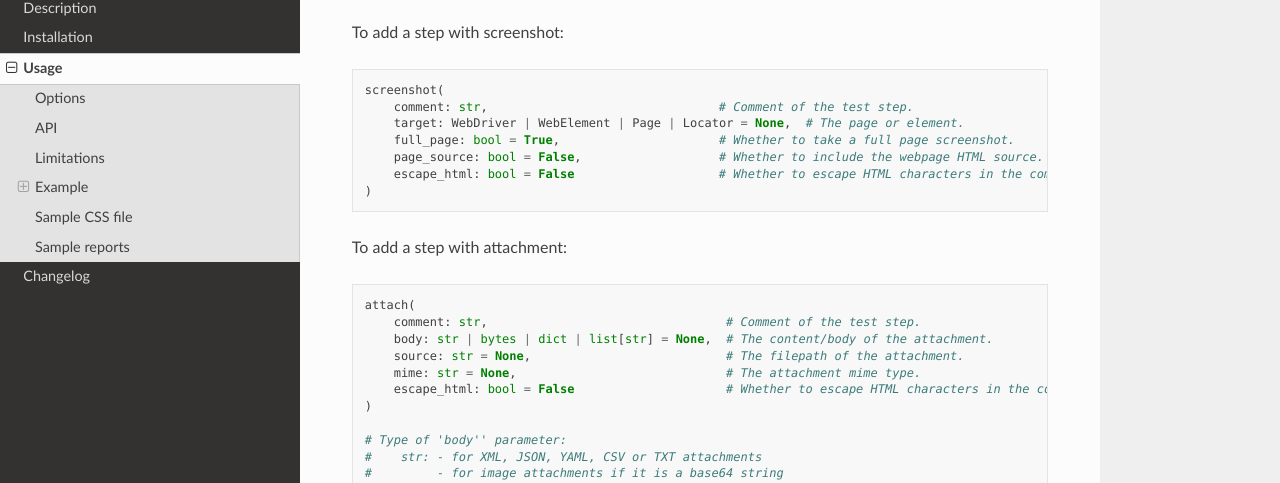
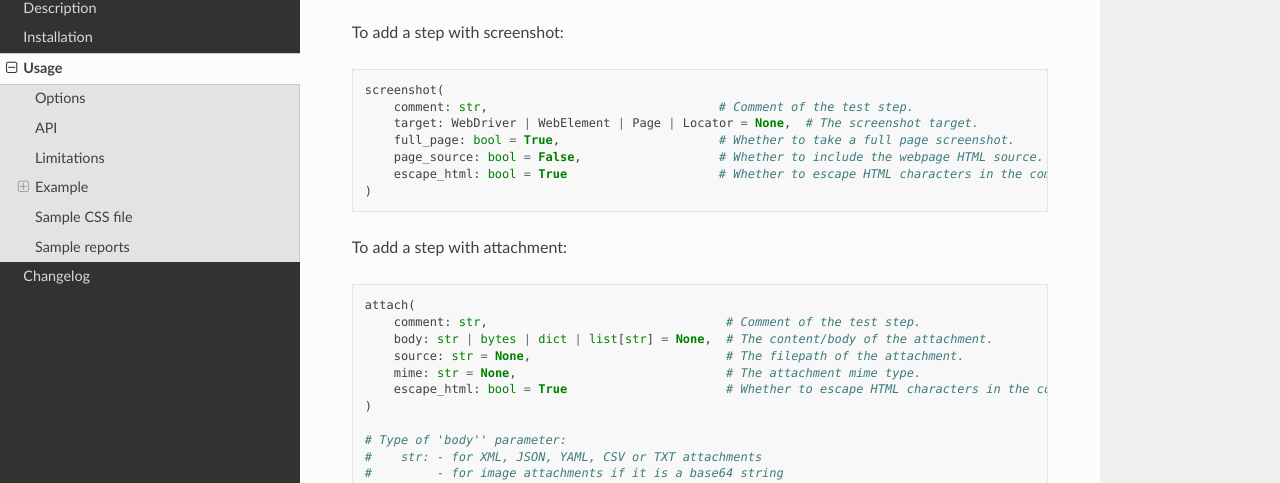
Before and after one commit to harmin-parra/pytest-report-extras, a Sphinx documentation site: the page built from docs/user_guide.rst, in a window 1280 px wide and 900 px high, scrolled down 1743 px. Shown: the part 144-627 px from the top of the window. Built offline with Sphinx 7.4.7 and the Read the Docs theme 3.1.0, drawn with Linux system fonts in a browser that asks for light colours.

Commit message:
change default value for escape_html parameter

```diff
--- a/docs/user_guide.rst
+++ b/docs/user_guide.rst
@@ -90,10 +90,10 @@ To add a step with screenshot:
 
   screenshot(
       comment: str,                                # Comment of the test step.
-      target: WebDriver | WebElement | Page | Locator = None,  # The page or element.
+      target: WebDriver | WebElement | Page | Locator = None,  # The screenshot target.
       full_page: bool = True,                      # Whether to take a full page screenshot.
       page_source: bool = False,                   # Whether to include the webpage HTML source.
-      escape_html: bool = False                    # Whether to escape HTML characters in the comment.
+      escape_html: bool = True                     # Whether to escape HTML characters in the comment.
   )
 
 To add a step with attachment:
@@ -105,7 +105,7 @@ To add a step with attachment:
       body: str | bytes | dict | list[str] = None,  # The content/body of the attachment.
       source: str = None,                           # The filepath of the attachment.
       mime: str = None,                             # The attachment mime type.
-      escape_html: bool = False                     # Whether to escape HTML characters in the comment.
+      escape_html: bool = True                      # Whether to escape HTML characters in the comment.
   )
 
   # Type of 'body'' parameter:
```
Also changed, not shown: 1 other file.
